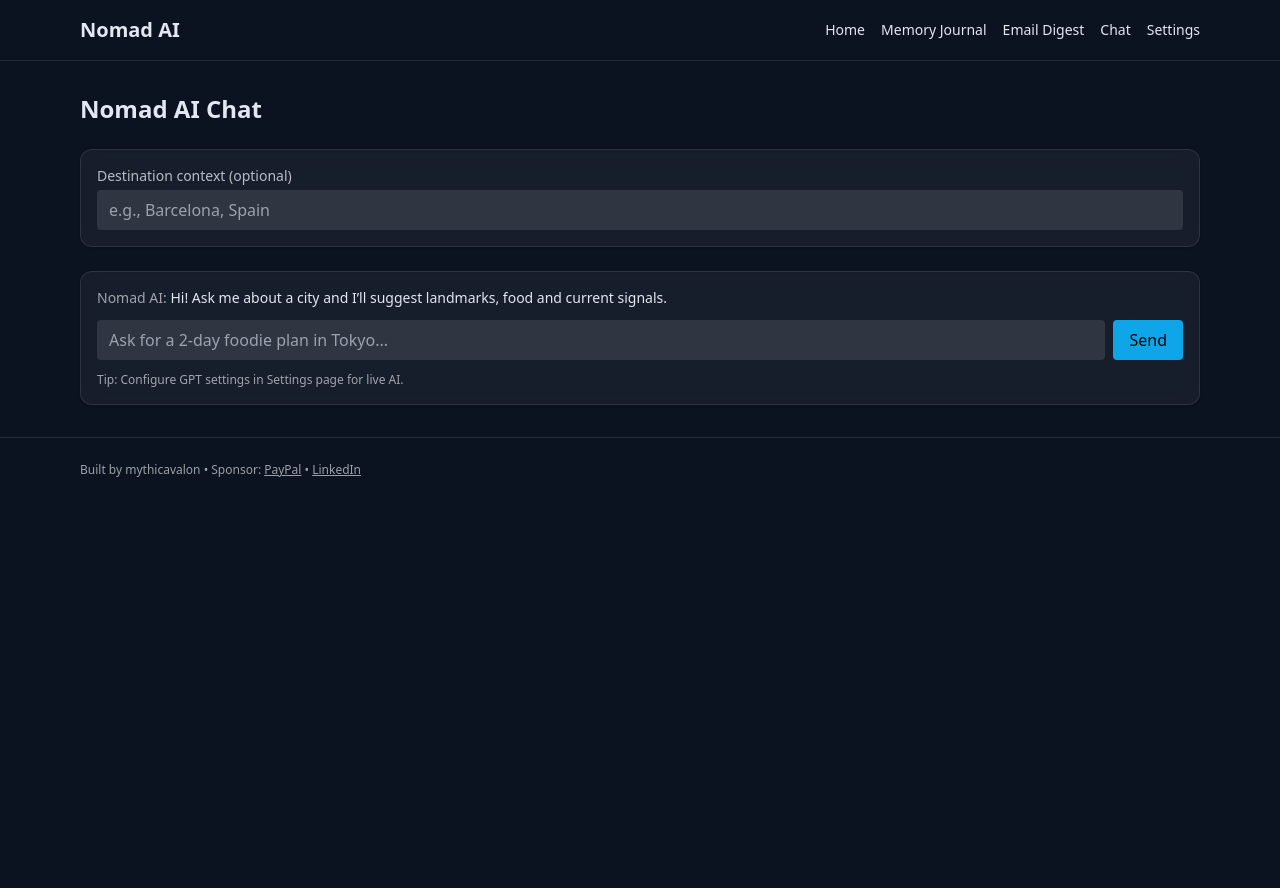
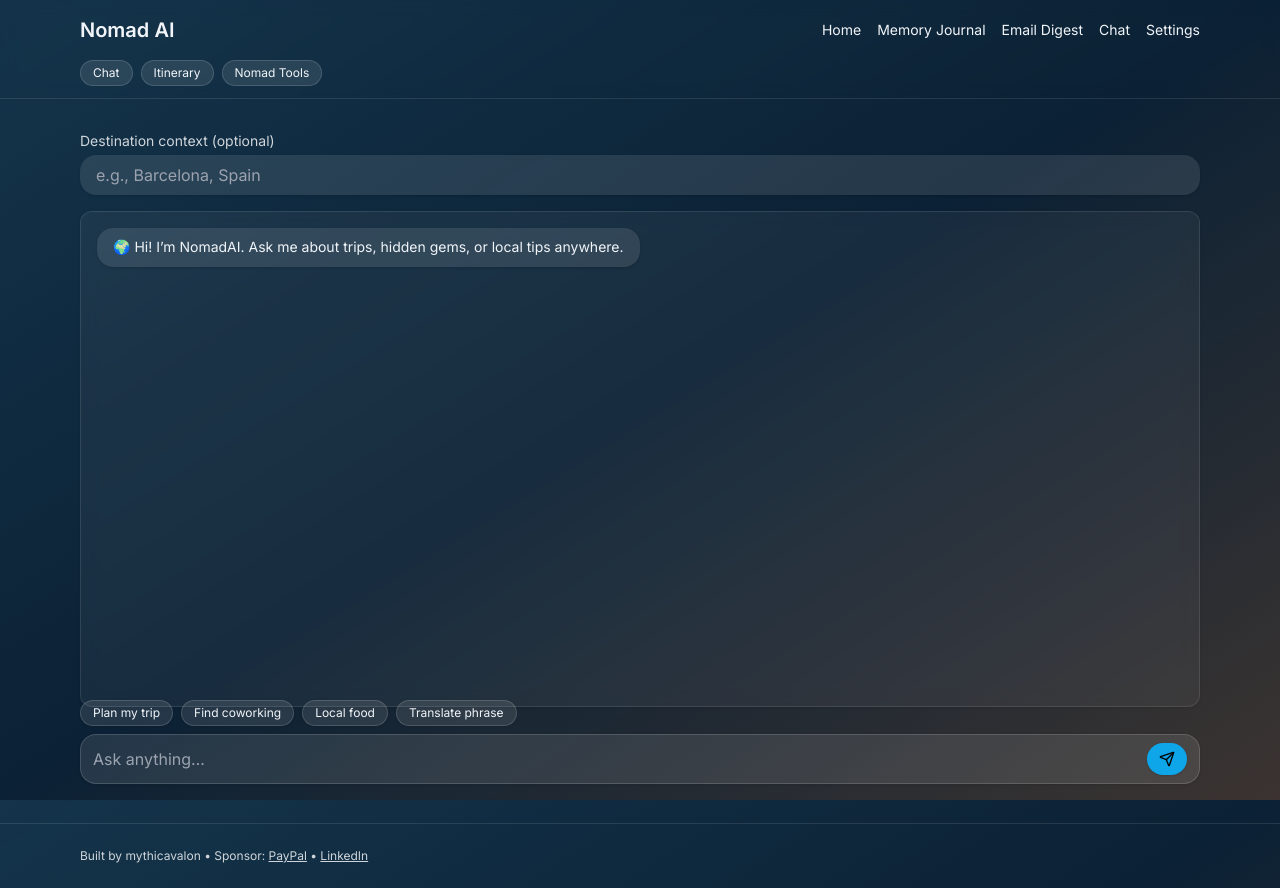
Before and after one commit to mythicavalon/NomadsAI, a Next.js app in the folder frontend/: page /chat in a window 1280 px wide. Before the commit the page ends 800 px from the top, so only its background shows below. Built offline with nearby package versions, Linux system fonts and the light colour scheme; no server answers.

Commit message:
UI: modern chat bubbles, sticky input, suggestion chips, gradient, Inter font, tabs

```diff
--- a/frontend/app/chat/page.tsx
+++ b/frontend/app/chat/page.tsx
@@ -1,22 +1,31 @@
 "use client";
 
-import { useState } from "react";
+import { useEffect, useRef, useState } from "react";
+import { Send } from "lucide-react";
 
 const API_BASE = process.env.NEXT_PUBLIC_API_BASE || "http://localhost:8000";
 
 type Msg = { role: "user" | "assistant"; content: string };
 
+const SUGGESTIONS = ["Plan my trip", "Find coworking", "Local food", "Translate phrase"];
+
 export default function ChatPage() {
 	const [destination, setDestination] = useState("");
 	const [messages, setMessages] = useState<Msg[]>([
-		{ role: "assistant", content: "Hi! Ask me about a city and I’ll suggest landmarks, food and current signals." }
+		{ role: "assistant", content: "🌍 Hi! I’m NomadAI. Ask me about trips, hidden gems, or local tips anywhere." }
 	]);
 	const [input, setInput] = useState("");
 	const [loading, setLoading] = useState(false);
+	const listRef = useRef<HTMLDivElement>(null);
 
-	async function send() {
-		if (!input.trim()) return;
-		const next = [...messages, { role: "user", content: input } as Msg];
+	useEffect(() => {
+		listRef.current?.scrollTo({ top: listRef.current.scrollHeight, behavior: 'smooth' });
+	}, [messages.length]);
+
+	async function send(text?: string) {
+		const content = (text ?? input).trim();
+		if (!content) return;
+		const next = [...messages, { role: "user", content } as Msg];
 		setMessages(next);
 		setInput("");
 		setLoading(true);
@@ -30,32 +39,48 @@ export default function ChatPage() {
 				body: JSON.stringify({ messages: next, destination: destination || null, base_url, api_key, model })
 			});
 			const data = await res.json();
-			setMessages([...next, { role: "assistant", content: data.reply }]);
+			setMessages([...next, { role: "assistant", content: `🌍 ${data.reply || 'I could not generate a reply.'}` }]);
 		} finally {
 			setLoading(false);
 		}
 	}
 
+	function onKeyDown(e: React.KeyboardEvent<HTMLInputElement>) {
+		if (e.key === 'Enter') {
+			e.preventDefault();
+			send();
+		}
+	}
+
 	return (
-		<div className="space-y-6">
-			<h1 className="text-2xl font-semibold">Nomad AI Chat</h1>
-			<div className="card">
-				<label className="block text-sm text-white/70">Destination context (optional)</label>
-				<input value={destination} onChange={e => setDestination(e.target.value)} placeholder="e.g., Barcelona, Spain" className="mt-1 w-full rounded bg-white/10 px-3 py-2 outline-none"/>
+		<div className="relative">
+			<div className="mb-4">
+				<label className="block text-sm text-white/80">Destination context (optional)</label>
+				<input value={destination} onChange={e => setDestination(e.target.value)} placeholder="e.g., Barcelona, Spain" className="mt-1 w-full rounded-2xl bg-white/10 px-4 py-2 outline-none shadow"/>
 			</div>
-			<div className="card space-y-3">
-				<div className="space-y-2">
-					{messages.map((m, i) => (
-						<div key={i} className="text-sm">
-							<span className="text-white/60">{m.role === 'user' ? 'You' : 'Nomad AI'}:</span> {m.content}
+
+			<div ref={listRef} className="card h-[62vh] overflow-y-auto space-y-3 p-4 rounded-2xl">
+				{messages.map((m, i) => (
+					<div key={i} className={m.role === 'assistant' ? "flex justify-start" : "flex justify-end"}>
+						<div className={m.role === 'assistant' ? "max-w-[80%] rounded-2xl bg-white/10 shadow px-4 py-2" : "max-w-[80%] rounded-2xl bg-brand text-black shadow px-4 py-2"}>
+							<div className="text-sm whitespace-pre-wrap leading-relaxed">{m.content}</div>
 						</div>
+					</div>
+				))}
+			</div>
+
+			<div className="sticky bottom-4">
+				<div className="mb-2 flex gap-2 flex-wrap">
+					{SUGGESTIONS.map(s => (
+						<button key={s} onClick={() => send(s)} className="rounded-full bg-white/10 hover:bg-white/15 border border-white/15 px-3 py-1 text-xs shadow">{s}</button>
 					))}
 				</div>
-				<div className="flex gap-2">
-					<input value={input} onChange={e => setInput(e.target.value)} onKeyDown={e => { if (e.key === 'Enter') send(); }} className="flex-1 rounded bg-white/10 px-3 py-2 outline-none" placeholder="Ask for a 2-day foodie plan in Tokyo..."/>
-					<button onClick={send} className="px-4 py-2 rounded bg-brand text-black font-medium hover:bg-brand-light" disabled={loading}>{loading ? '...' : 'Send'}</button>
+				<div className="flex items-center gap-2 rounded-2xl bg-white/10 border border-white/15 shadow px-3 py-2">
+					<input value={input} onChange={e => setInput(e.target.value)} onKeyDown={onKeyDown} placeholder="Ask anything…" className="flex-1 bg-transparent outline-none"/>
+					<button onClick={() => send()} disabled={loading} className="rounded-full bg-brand text-black px-3 py-2 hover:bg-brand-light shadow">
+						<Send size={16} />
+					</button>
 				</div>
-				<div className="text-xs text-white/60">Tip: Configure GPT settings in Settings page for live AI.</div>
 			</div>
 		</div>
 	);
--- a/frontend/app/layout.tsx
+++ b/frontend/app/layout.tsx
@@ -1,5 +1,8 @@
 import './globals.css'
 import type { Metadata } from 'next'
+import { Inter } from 'next/font/google'
+
+const inter = Inter({ subsets: ['latin'], display: 'swap' })
 
 export const metadata: Metadata = {
 	title: 'Nomad AI — Travel Companion',
@@ -8,9 +11,9 @@ export const metadata: Metadata = {
 
 export default function RootLayout({ children }: { children: React.ReactNode }) {
 	return (
-		<html lang="en">
-			<body>
-				<header className="border-b border-white/10">
+		<html lang="en" className={inter.className}>
+			<body className="min-h-screen bg-gradient-to-br from-sky-400/20 via-sky-500/10 to-orange-300/20 text-slate-100">
+				<header className="border-b border-white/10 backdrop-blur">
 					<div className="container-max py-4 flex items-center justify-between">
 						<div className="text-xl font-semibold">Nomad AI</div>
 						<nav className="space-x-4 text-sm">
@@ -21,12 +24,19 @@ export default function RootLayout({ children }: { children: React.ReactNode })
 							<a href="/settings" className="hover:underline">Settings</a>
 						</nav>
 					</div>
+					<div className="container-max pb-3">
+						<ul className="flex gap-2 text-xs">
+							<li><a href="/chat" className="inline-block rounded-full border border-white/15 bg-white/10 px-3 py-1 hover:bg-white/15">Chat</a></li>
+							<li><a href="/" className="inline-block rounded-full border border-white/15 bg-white/10 px-3 py-1 hover:bg-white/15">Itinerary</a></li>
+							<li><a href="/tools" className="inline-block rounded-full border border-white/15 bg-white/10 px-3 py-1 hover:bg-white/15">Nomad Tools</a></li>
+						</ul>
+					</div>
 				</header>
 				<main className="container-max py-8">
 					{children}
 				</main>
 				<footer className="border-t border-white/10">
-					<div className="container-max py-6 text-xs text-white/60">
+					<div className="container-max py-6 text-xs text-white/80">
 						Built by mythicavalon • Sponsor: <a className="underline" href="https://www.paypal.com/paypalme/amalnair11/">PayPal</a> • <a className="underline" href="https://www.linkedin.com/in/amal080/">LinkedIn</a>
 					</div>
 				</footer>
```
